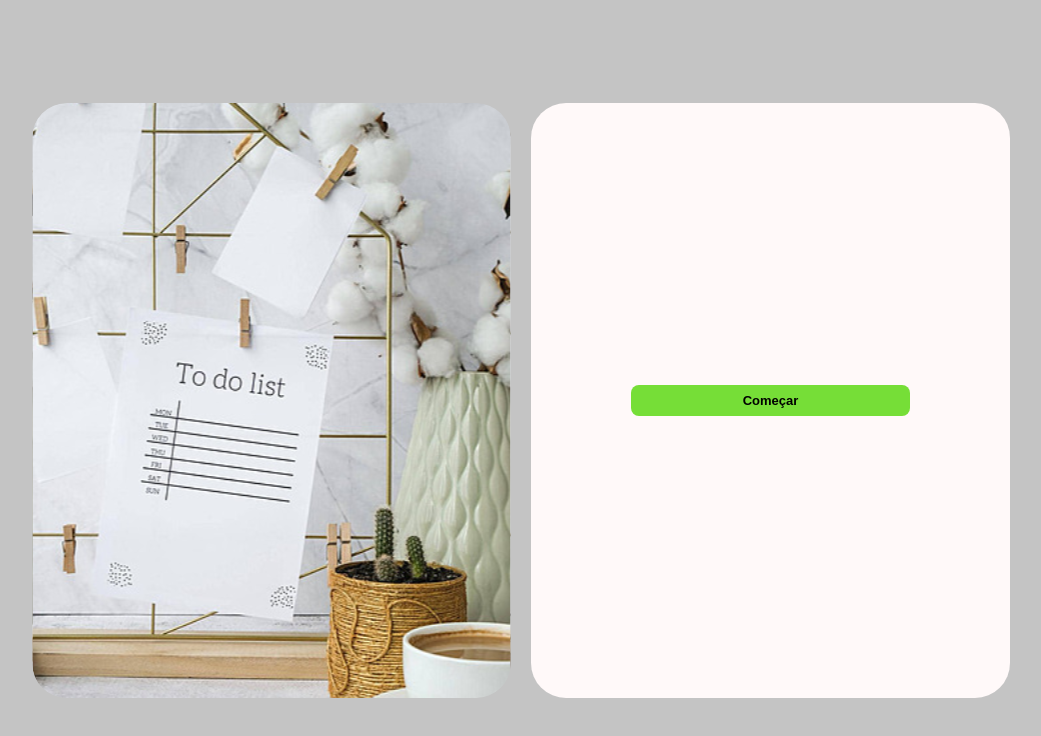
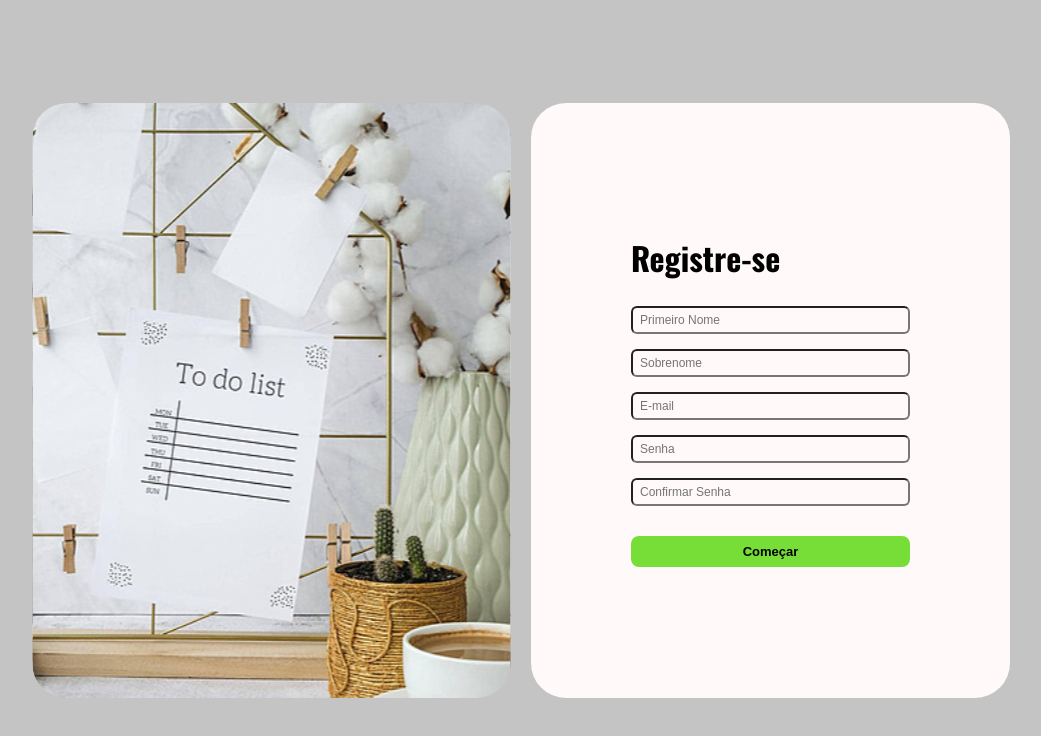
Before and after one commit to eduardooris/TodoListVite, a React (Vite) app: page /register in a window 1280 px wide. Shown: the top 736 px of the page, without its empty margins (119-1160 px from the left). Built offline with nearby package versions, Linux system fonts and the light colour scheme.

Commit message:
criado os botões de input e tela de registro

```diff
--- a/src/components/input/index.jsx
+++ b/src/components/input/index.jsx
@@ -0,0 +1,12 @@
+import React from "react"
+import Style from "./input.module.css"
+
+function Input ( {type , placeholder, style, onChange, value, name } ) {
+    return (
+
+    <input type={type} placeholder={placeholder} style={style} onChange={onChange} className={Style.input} value={value} name={name}/>
+
+)
+}
+
+export default Input
--- a/src/components/input/input.module.css
+++ b/src/components/input/input.module.css
@@ -0,0 +1,8 @@
+.input {
+    border-radius: 6px;
+    width: 100%;
+    font-size: 12px;
+    padding: 5px 7px;
+    background: transparent;
+    outline: none;
+}
--- a/src/views/Register/index.jsx
+++ b/src/views/Register/index.jsx
@@ -2,6 +2,7 @@ import Banner from '../../assets/banner.svg'
 import Container from '../../components/container'
 import Style from './register.module.css'
 import Button from '../../components/button'
+import Input from '../../components/input'
 
 function Register() {
     return (
@@ -9,8 +10,12 @@ function Register() {
             <Container><img className={Style.img} src={Banner} alt="My Icon" /></Container>
             <div className={Style.divCon}>
                 <Container><div className={Style.containerprimary}>
-                    <h2></h2>
-
+                    <h1 className={Style.reg}>Registre-se</h1>
+                    <Input style={{marginBottom: '15px'}} placeholder={'Primeiro Nome'}> </Input>
+                    <Input style={{marginBottom: '15px'}} placeholder={'Sobrenome'}></Input>
+                    <Input style={{marginBottom: '15px'}} placeholder={'E-mail'}></Input>
+                    <Input style={{marginBottom: '15px'}} placeholder={'Senha'}></Input>
+                    <Input style={{marginBottom: '30px'}} placeholder={'Confirmar Senha'}></Input>
                     <Button>Começar</Button>
                 </div></Container>
             </div>
--- a/src/views/Register/register.module.css
+++ b/src/views/Register/register.module.css
@@ -15,7 +15,6 @@
 .containerprimary {
     display: flex;
     justify-content: center;
-    align-items: center;
     flex-direction: column;
     width: 100%;
     height: 100%;
@@ -24,13 +23,13 @@
     padding: 100px
 }
 
+.spacerInput {
+    margin: 10px 0px;
+    display: none;
+}
+
 .divCon {
     margin-left: 20px;
-}
-
-.h2 {
-  font-family: "Oswald", sans-serif;
-  margin-bottom: 15px;
 }
 
 .btnEnt {
@@ -43,3 +42,9 @@ cursor: pointer;
 .btnEnt:hover {
     text-decoration: underline;
 }
+
+.reg {
+    font-family: "Oswald", sans-serif;
+    text-align: left;
+    margin-bottom: 25px;
+}
```
